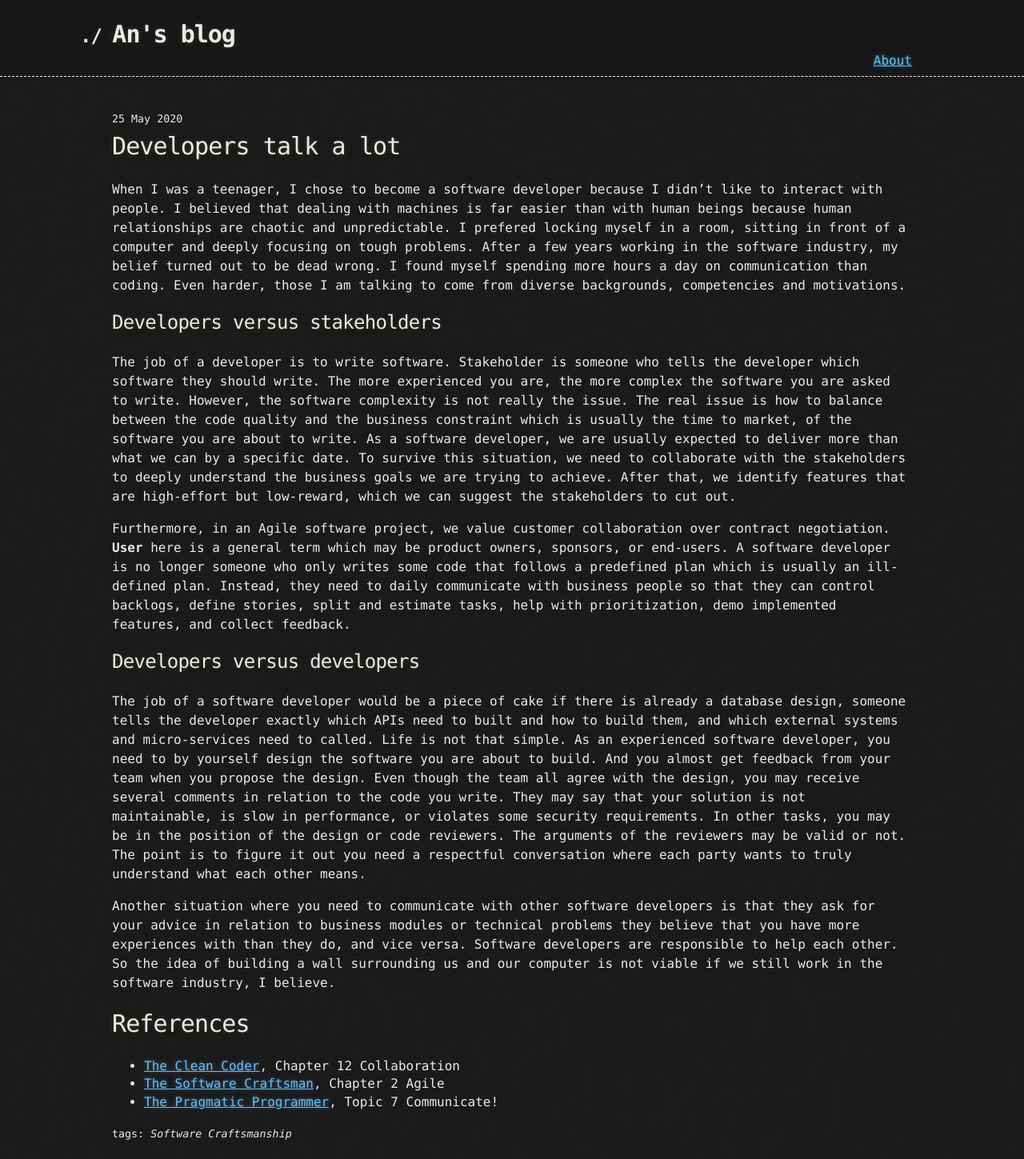
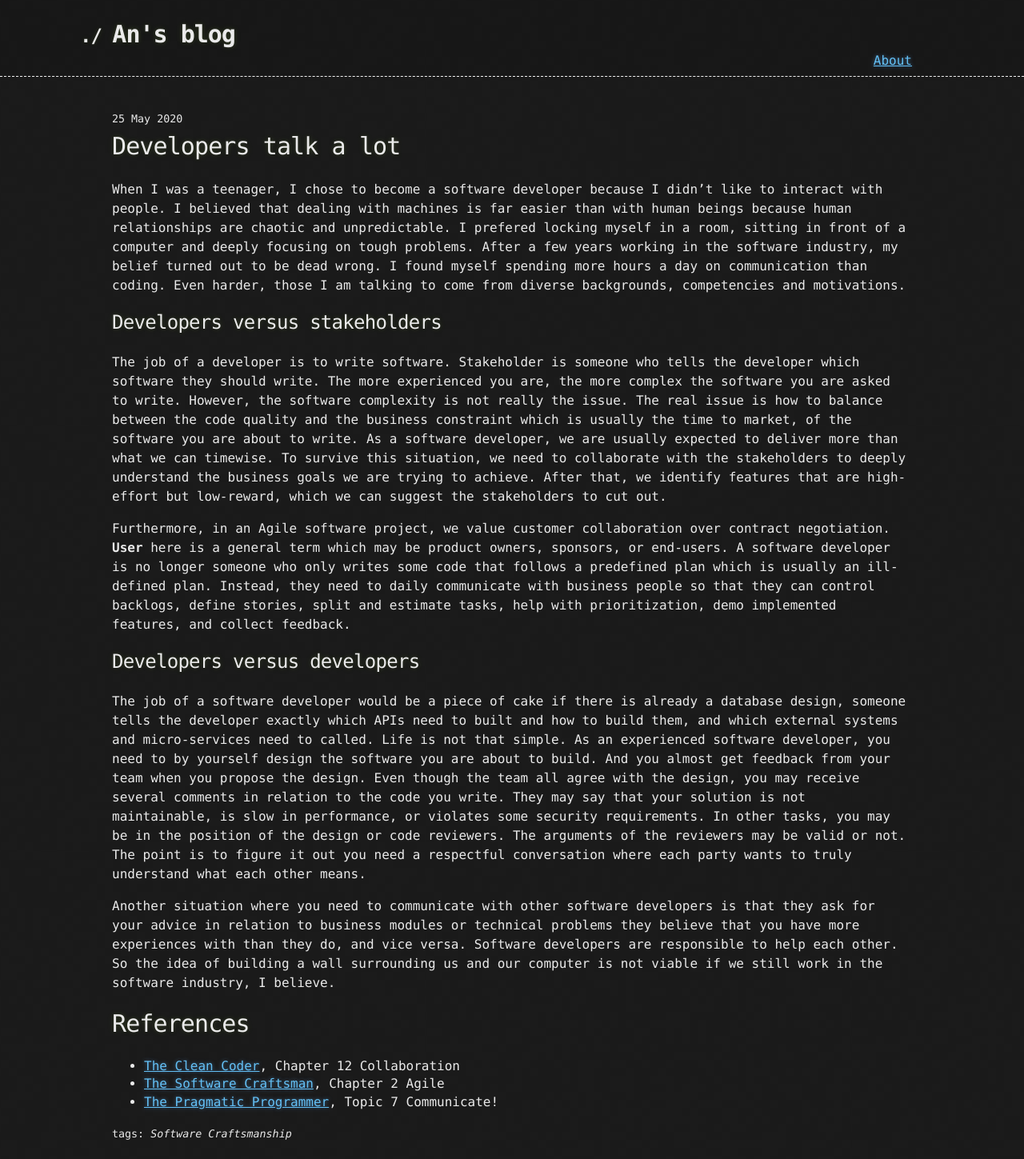
Before and after one commit to anlnt/anlnt.github.io, a Jekyll site: the page built from _posts/2020-05-25-developers-talk-a-lot.markdown, in a window 1280 px wide. Shown: the whole page at 80% size. Built offline with Jekyll 4.4.1, drawn with Linux system fonts in a browser that asks for light colours.

Commit message:
Update 2020-05-25-developers-talk-a-lot.markdown

```diff
--- a/_posts/2020-05-25-developers-talk-a-lot.markdown
+++ b/_posts/2020-05-25-developers-talk-a-lot.markdown
@@ -9,7 +9,7 @@ When I was a teenager, I chose to become a software developer because I didn’t
 
 ## Developers versus stakeholders
 
-The job of a developer is to write software. Stakeholder is someone who tells the developer which software they should write. The more experienced you are, the more complex the software you are asked to write. However, the software complexity is not really the issue. The real issue is how to balance between the code quality and the business constraint which is usually the time to market, of the software you are about to write. As a software developer, we are usually expected to deliver more than what we can by a specific date. To survive this situation, we need to collaborate with the stakeholders to deeply understand the business goals we are trying to achieve. After that, we identify features that are high-effort but low-reward, which we can suggest the stakeholders to cut out.
+The job of a developer is to write software. Stakeholder is someone who tells the developer which software they should write. The more experienced you are, the more complex the software you are asked to write. However, the software complexity is not really the issue. The real issue is how to balance between the code quality and the business constraint which is usually the time to market, of the software you are about to write. As a software developer, we are usually expected to deliver more than what we can timewise. To survive this situation, we need to collaborate with the stakeholders to deeply understand the business goals we are trying to achieve. After that, we identify features that are high-effort but low-reward, which we can suggest the stakeholders to cut out.
 
 Furthermore, in an Agile software project, we value customer collaboration over contract negotiation. <strong>User</strong> here is a general term which may be product owners, sponsors, or end-users. A software developer is no longer someone who only writes some code that follows a predefined plan which is usually an ill-defined plan. Instead, they need to daily communicate with business people so that they can control backlogs, define stories, split and estimate tasks, help with prioritization, demo implemented features, and collect feedback.
 
```
